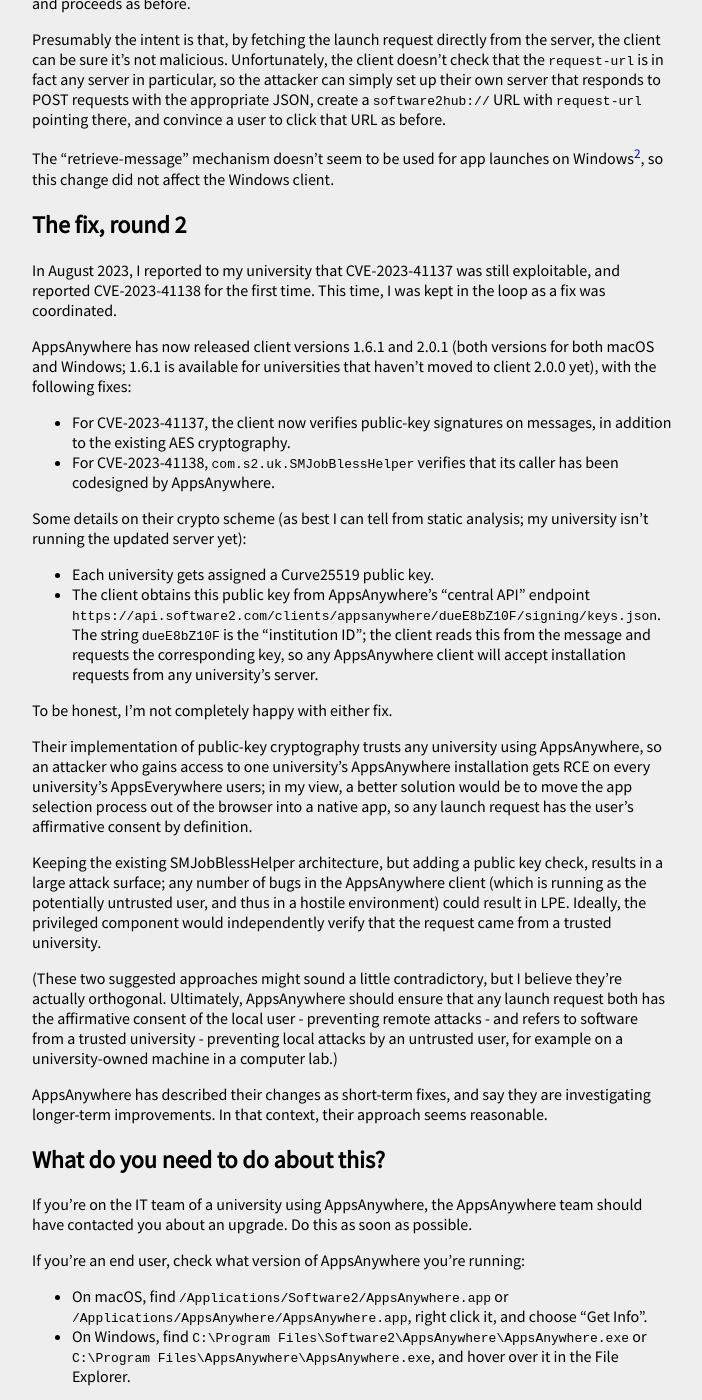
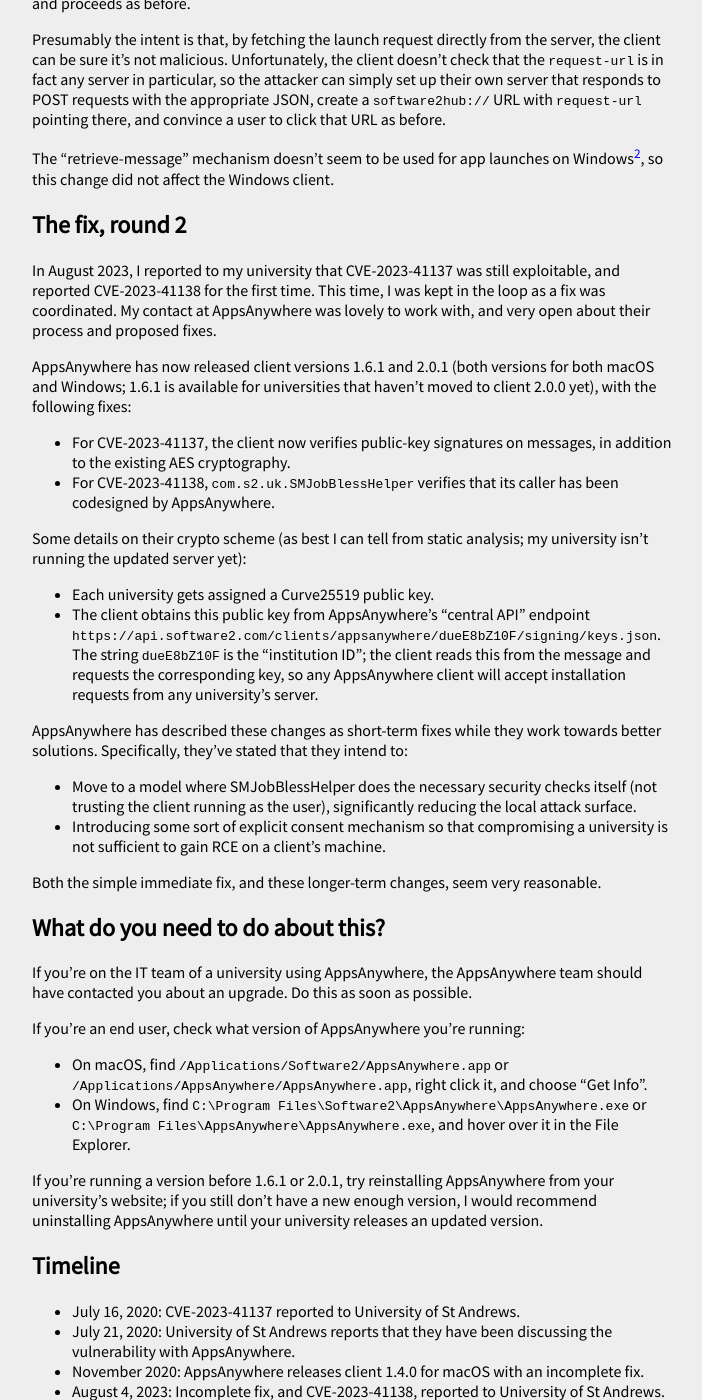
Before and after one commit to Gaelan/Gaelan.github.io, a Jekyll site: the page built from appsanywhere-bug.md, in a window 1280 px wide and 1400 px high, scrolled down 2725 px. Shown: the whole window, without its empty margins (288-990 px from the left). Built offline with Jekyll 4.4.1, drawn with Linux system fonts in a browser that asks for light colours; nearby versions of some CDN libraries.

Commit message:
AppsAnywhere blog updates.

```diff
--- a/appsanywhere-bug.md
+++ b/appsanywhere-bug.md
@@ -185,7 +185,8 @@ Windows[^2], so this change did not affect the Windows client.
 
 In August 2023, I reported to my university that CVE-2023-41137 was still
 exploitable, and reported CVE-2023-41138 for the first time. This time, I
-was kept in the loop as a fix was coordinated.
+was kept in the loop as a fix was coordinated. My contact at AppsAnywhere
+was lovely to work with, and very open about their process and proposed fixes.
 
 AppsAnywhere has now released client versions 1.6.1 and 2.0.1 (both versions
 for both macOS and Windows; 1.6.1 is available for universities that haven't
@@ -206,31 +207,16 @@ my university isn't running the updated server yet):
   the message and requests the corresponding key, so any AppsAnywhere client
   will accept installation requests from any university's server.
 
-To be honest, I'm not completely happy with either fix.
+AppsAnywhere has described these changes as short-term fixes while they work
+towards better solutions. Specifically, they've stated that they intend to:
 
-Their implementation of public-key cryptography trusts any university using
-AppsAnywhere, so an attacker who gains access to one university's AppsAnywhere
-installation gets RCE on every university's AppsEverywhere users; in my view, a
-better solution would be to move the app selection process out of the browser
-into a native app, so any launch request has the user's affirmative consent
-by definition.
+- Move to a model where SMJobBlessHelper does the necessary security checks
+  itself (not trusting the client running as the user), significantly reducing
+  the local attack surface.
+- Introducing some sort of explicit consent mechanism so that compromising
+  a university is not sufficient to gain RCE on a client's machine.
 
-Keeping the existing SMJobBlessHelper architecture, but adding a public key
-check, results in a large attack surface; any number of bugs in the
-AppsAnywhere client (which is running as the potentially untrusted user, and
-thus in a hostile environment) could result in LPE. Ideally, the privileged
-component would independently verify that the request came from a trusted
-university.
-
-(These two suggested approaches might sound a little contradictory, but I
-believe they're actually orthogonal. Ultimately, AppsAnywhere should ensure
-that any launch request both has the affirmative consent of the local user -
-preventing remote attacks - and refers to software from a trusted university -
-preventing local attacks by an untrusted user, for example on a
-university-owned machine in a computer lab.)
-
-AppsAnywhere has described their changes as short-term fixes, and say they are
-investigating longer-term improvements. In that context, their approach seems
+Both the simple immediate fix, and these longer-term changes, seem very
 reasonable.
 
 ## What do you need to do about this?
@@ -240,8 +226,12 @@ team should have contacted you about an upgrade. Do this as soon as possible.
 
 If you're an end user, check what version of AppsAnywhere you're running:
 
-- On macOS, find `/Applications/Software2/AppsAnywhere.app` or `/Applications/AppsAnywhere/AppsAnywhere.app`, right click it, and choose "Get Info".
-- On Windows, find `C:\Program Files\Software2\AppsAnywhere\AppsAnywhere.exe` or `C:\Program Files\AppsAnywhere\AppsAnywhere.exe`, and hover over it in the File Explorer.
+- On macOS, find `/Applications/Software2/AppsAnywhere.app` or
+  `/Applications/AppsAnywhere/AppsAnywhere.app`, right click it, and choose
+  "Get Info".
+- On Windows, find `C:\Program Files\Software2\AppsAnywhere\AppsAnywhere.exe`
+  or `C:\Program Files\AppsAnywhere\AppsAnywhere.exe`, and hover over it in the
+  File Explorer.
 
 If you're running a version before 1.6.1 or 2.0.1, try reinstalling
 AppsAnywhere from your university's website; if you still don't have a new
```
